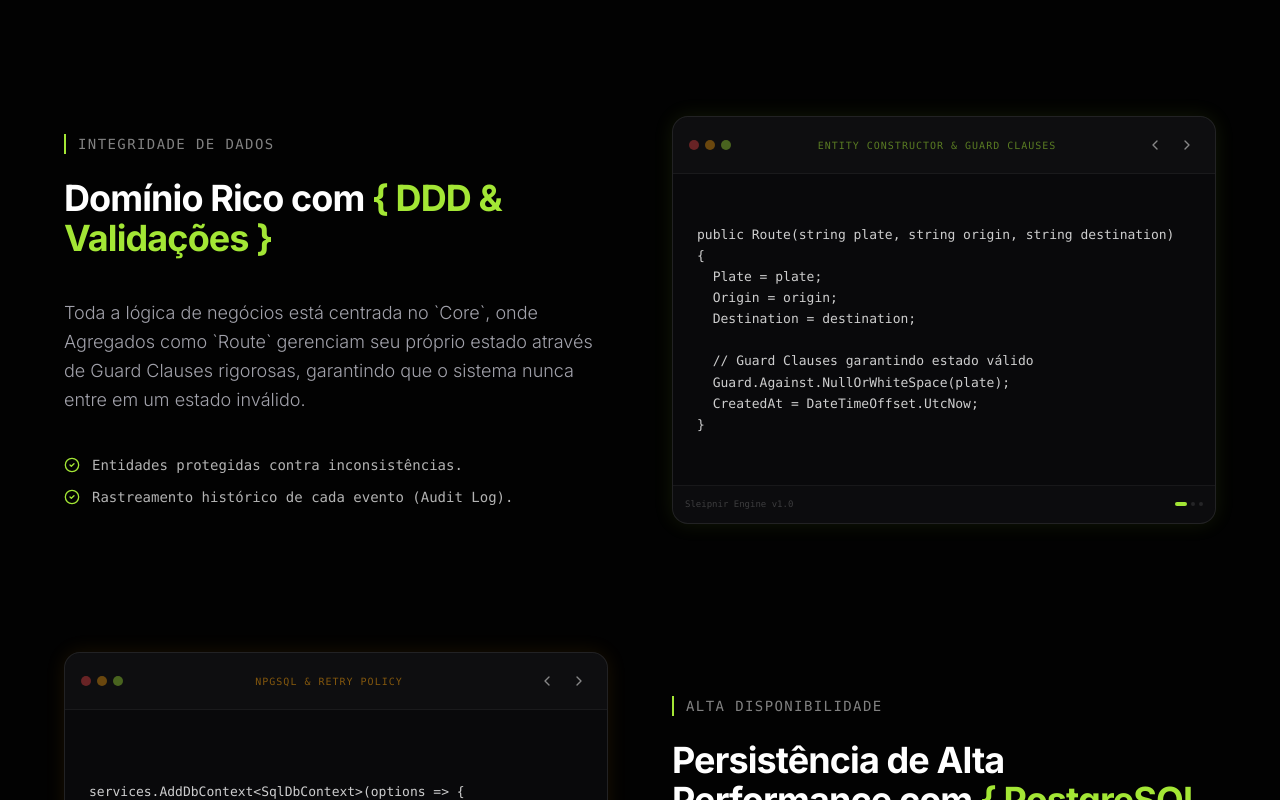
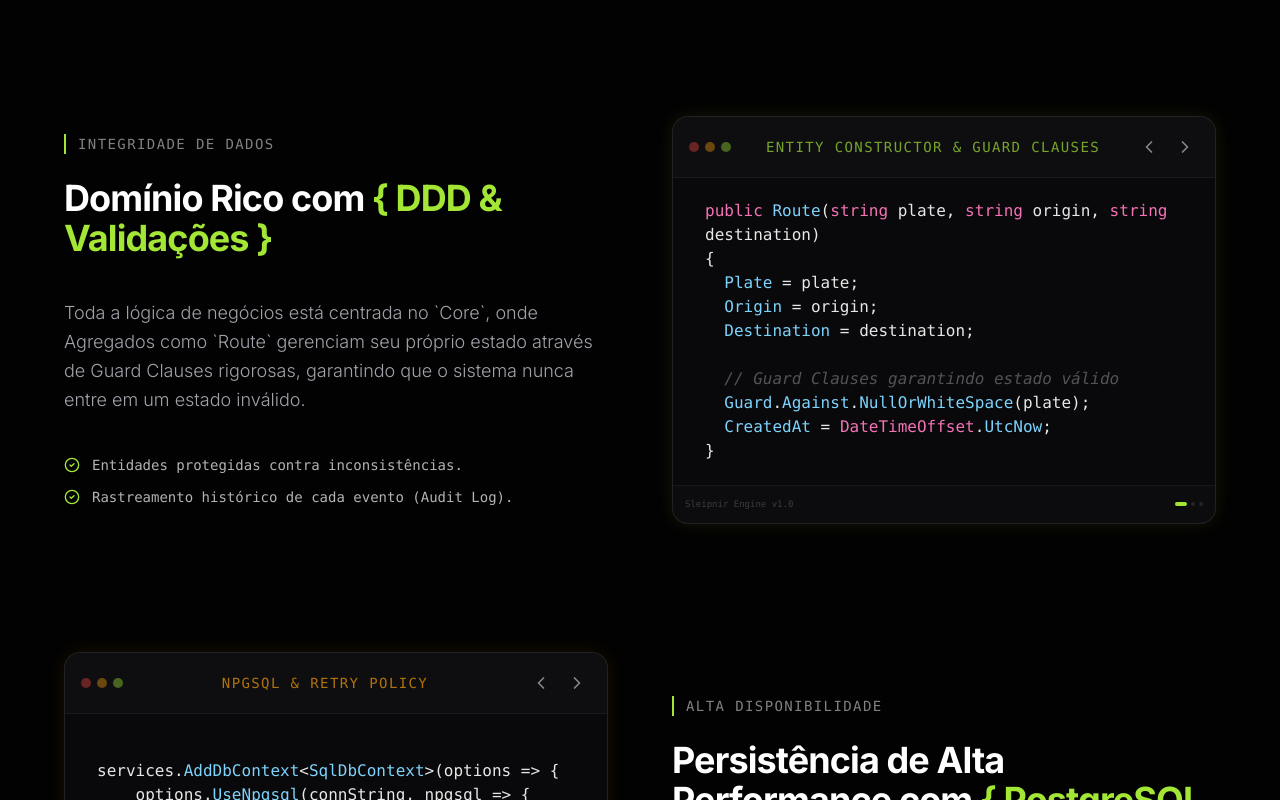
Before and after one commit to Gustavo-Resende/Portfolio, a Next.js app: page /projects/sleipnir in a window 1280 px wide. Shown: the part 1840-2640 px from the top of the page. Built offline with nearby package versions, Linux system fonts and the light colour scheme.

Commit message:
feat: Add custom C# syntax highlighting to project code carousels

```diff
--- a/src/app/projects/sleipnir/page.tsx
+++ b/src/app/projects/sleipnir/page.tsx
@@ -495,21 +495,21 @@ function CodeCarousel({ snippets, color = "lime" }: { snippets: { title: string,
           <div className="w-2.5 h-2.5 rounded-full bg-amber-500/40" />
           <div className="w-2.5 h-2.5 rounded-full bg-lime-primary/40" />
         </div>
-        <span className={`text-[10px] font-mono uppercase tracking-widest opacity-50 ${colorClass}`}>
+        <span className={`text-xs md:text-sm font-mono uppercase tracking-widest opacity-70 ${colorClass}`}>
           {snippets[index].title}
         </span>
         <div className="flex gap-2">
           <button onClick={prev} className="p-1 hover:bg-white/5 rounded transition-colors opacity-50 hover:opacity-100">
-            <ChevronLeft className="w-4 h-4" />
+            <ChevronLeft className="w-5 h-5" />
           </button>
           <button onClick={next} className="p-1 hover:bg-white/5 rounded transition-colors opacity-50 hover:opacity-100">
-            <ChevronRight className="w-4 h-4" />
+            <ChevronRight className="w-5 h-5" />
           </button>
         </div>
       </div>
 
       {/* Code Area */}
-      <div className="flex-1 p-6 relative overflow-hidden flex flex-col justify-center">
+      <div className="flex-1 p-6 md:p-8 relative overflow-hidden flex flex-col justify-center">
         <AnimatePresence mode="wait">
           <motion.div
             key={index}
@@ -517,10 +517,10 @@ function CodeCarousel({ snippets, color = "lime" }: { snippets: { title: string,
             animate={{ opacity: 1, x: 0 }}
             exit={{ opacity: 0, x: -20 }}
             transition={{ duration: 0.3 }}
-            className="font-mono text-[13px] leading-relaxed text-white/80 whitespace-pre-wrap flex flex-col gap-4"
+            className="font-mono text-sm md:text-base leading-relaxed whitespace-pre-wrap"
           >
-            <code className="block">
-              {snippets[index].code}
+            <code className="block text-white/90">
+              {highlightCSharp(snippets[index].code)}
             </code>
           </motion.div>
         </AnimatePresence>
@@ -538,3 +538,30 @@ function CodeCarousel({ snippets, color = "lime" }: { snippets: { title: string,
     </div>
   );
 }
+
+function highlightCSharp(code: string) {
+  const parts = code.split(/(\/\/.*|"[^"]*"|\b(?:public|private|protected|internal|class|interface|enum|struct|void|string|int|decimal|DateTimeOffset|DateTime|TimeSpan|async|await|task|Task|foreach|in|var|new|throw|if|else|return|using|namespace|static|typeof|base|where|params|readonly)\b|\b[A-Z][a-zA-Z0-9_]*\b)/g);
+
+  return parts.map((part, i) => {
+    if (!part) return null;
+
+    // Comments
+    if (part.startsWith("//")) {
+      return <span key={i} className="text-white/30 italic">{part}</span>;
+    }
+    // Strings
+    if (part.startsWith("\"")) {
+      return <span key={i} className="text-amber-200/90">{part}</span>;
+    }
+    // Keywords
+    if (/^(public|private|protected|internal|class|interface|enum|struct|void|string|int|decimal|DateTimeOffset|DateTime|TimeSpan|async|await|task|Task|foreach|in|var|new|throw|if|else|return|using|namespace|static|typeof|base|where|params|readonly)$/.test(part)) {
+      return <span key={i} className="text-pink-400">{part}</span>;
+    }
+    // Types / Classes (Simple heuristic: starts with Uppercase)
+    if (/^[A-Z][a-zA-Z0-9_]*$/.test(part)) {
+      return <span key={i} className="text-sky-300">{part}</span>;
+    }
+
+    return part;
+  });
+}
```
